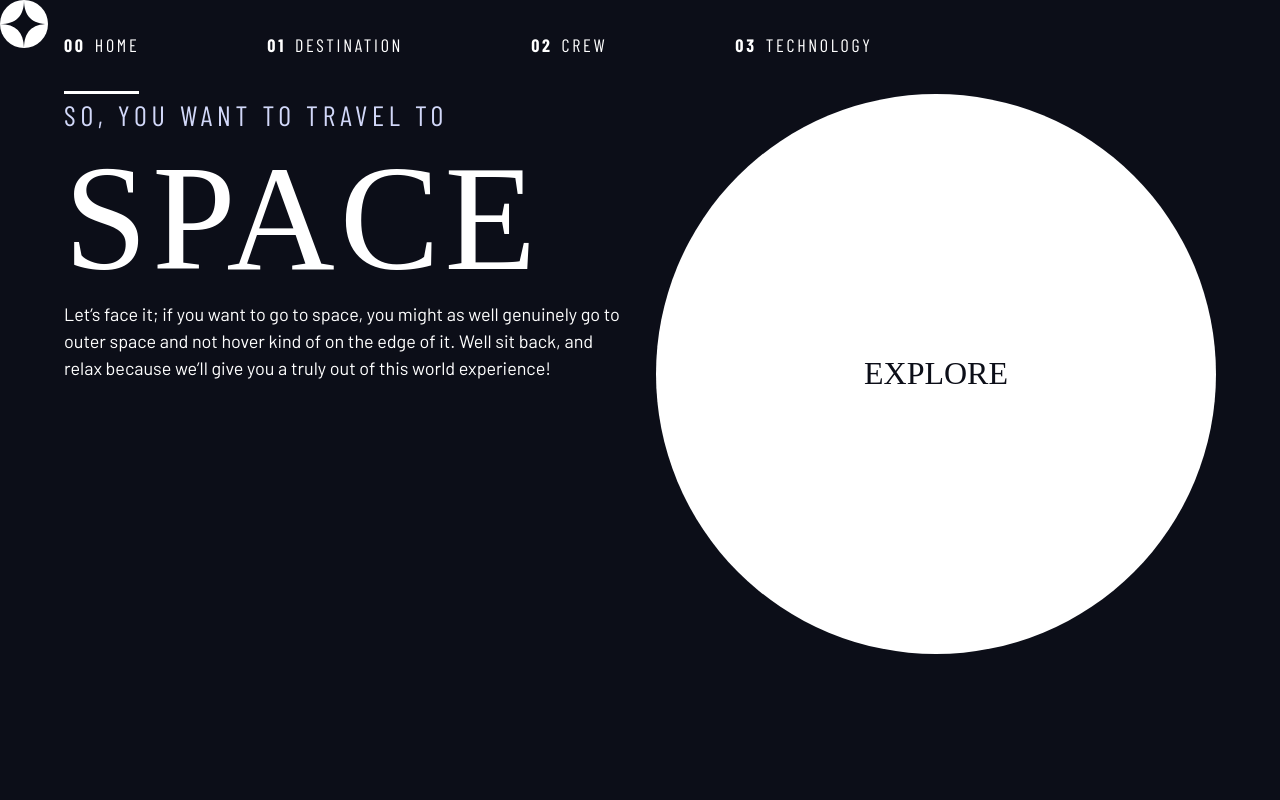
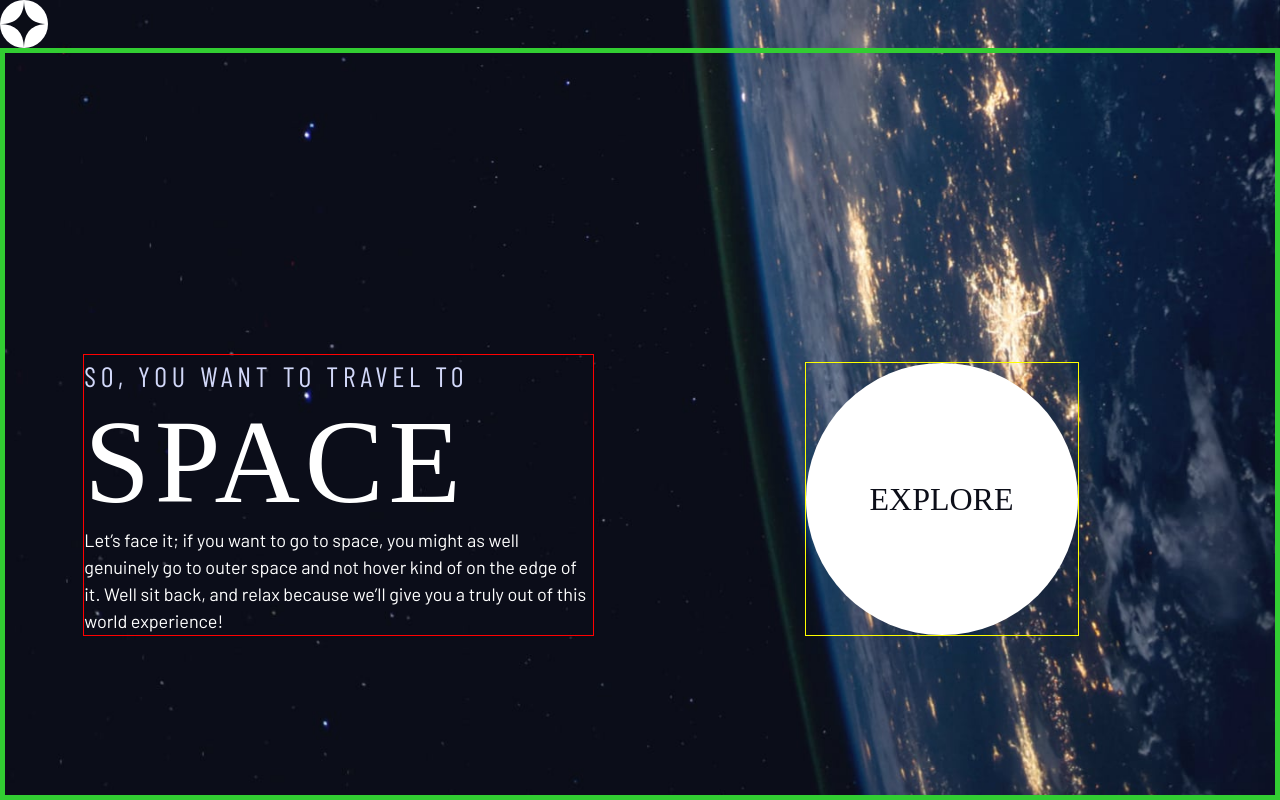
Before and after one commit to rttoshio/space-tourism-website-main, a plain HTML site: page starter-code/index.html in a window 1280 px wide. Drawn offline with nearby package versions, Linux system fonts and the light colour scheme; a web font is replaced by a local one.

Commit message:
Homepage

```diff
--- a/starter-code/index.html
+++ b/starter-code/index.html
@@ -18,38 +18,37 @@
   <title>Frontend Mentor | Space tourism website</title>
 </head>
 
-<body>
+<body class="home">
+
   <header class="primari-header flex">
     <div>
       <img src="/assets/shared/logo.svg" alt="space tourism logo" class="logo">
     </div>
-
-    <nav>
+    <!-- <nav>
       <ul class="primary-navigation underline-indicators flex">
         <li class="active"><a class="ff-sans-cond uppercase text-white letter-spacing-2" href="index.html"><span>00</span>Home</a></li>
         <li><a class="ff-sans-cond uppercase text-white letter-spacing-2" href="destination.html"><span>01</span>Destination</a></li>
         <li><a class="ff-sans-cond uppercase text-white letter-spacing-2" href="crew.html"><span>02</span>Crew</a></li>
         <li><a class="ff-sans-cond uppercase text-white letter-spacing-2" href="technology.html"><span>03</span>Technology</a></li>
       </ul>
-    </nav>
+    </nav> -->
+  </header>
 
-
-  </header>
-  <div class="grid-container">
+  <div class="grid-container grid-container--home">
     <div>
       <h1 class="text-accent fs-500 ff-sans-cond uppercase letter-spacing-1">So, you want to travel to
-        <span class="fs-900 ff-serif text-white">Space</span>
+        <span class="d-block fs-900 ff-serif text-white ">Space</span>
       </h1>
       <p>Let’s face it; if you want to go to space, you might as well genuinely go to
         outer space and not hover kind of on the edge of it. Well sit back, and relax
         because we’ll give you a truly out of this world experience! </p>
     </div>
-    <!-- explore button -->
-    <a href="#" class="large-button uppercase ff-serif fs-600 text-dark bg-white">Explore</a>
-
+    <div>
+      <!-- explore button -->
+      <a href="#" class="large-button uppercase ff-serif  text-dark bg-white">Explore</a>
+    </div>
   </div>
 
-  </div>
 
 </body>
 
--- a/starter-code/styles/index.css
+++ b/starter-code/styles/index.css
@@ -9,12 +9,12 @@
   --clr-white: 0 0% 100%;
 
   /* font-sizes */
-  --fs-900: 9.375rem;
-  --fs-800: 6.25rem;
-  --fs-700: 3.5rem;
-  --fs-600: 2rem;
+  --fs-900: clamp(5rem, 8vw + 1rem, 9.375rem);
+  --fs-800: 3.5rem;
+  --fs-700: 1.5rem;
+  --fs-600: 1rem;
   --fs-500: 1.75rem;
-  --fs-400: 1.125rem;
+  --fs-400: 0.9375em;
   --fs-300: 1rem;
   --fs-200: 0.875rem;
 
@@ -22,6 +22,25 @@
   --ff-serif: "Bellefair", serif;
   --ff-sans-cond: "Barlow Condensed", sans-serif;
   --ff-sans-normal: "Barlow", sans-serif;
+}
+
+@media (min-width: 35em) {
+  :root {
+    --fs-800: 5rem;
+    --fs-700: 2.5rem;
+    --fs-600: 1.5rem;
+    --fs-400: 1rem;
+  }
+}
+
+@media (min-width: 45em) {
+  :root {
+    /* font-sizes */
+    --fs-800: 6.25rem;
+    --fs-700: 3.5rem;
+    --fs-600: 2rem;
+    --fs-400: 1.125rem;
+  }
 }
 
 /* ------------------- */
@@ -67,6 +86,9 @@ body {
   min-height: 100vh;
   text-rendering: optimizeSpeed; /*****/
   line-height: 1.5;
+
+  display: grid;
+  grid-template-rows: min-content 1fr;
 }
 
 /* Make images easier to work with */
@@ -112,6 +134,10 @@ select {
   gap: var(--gap, 1rem);
 }
 
+.d-block {
+  display: block;
+}
+
 .flow > *:where(:not(:first-child)) {
   margin-top: var(--flow-space, 1rem);
   /* outline: 1px solid red; */
@@ -124,20 +150,40 @@ select {
 }
 
 .grid-container {
+  text-align: center;
+  border: 5px solid limegreen;
   display: grid;
-  column-gap: var(--container-gap, 2rem);
-  grid-template-columns: minmax(2rem, 1fr) repeat(2, minmax(0, 40rem)) minmax(
-      2rem,
-      1fr
-    );
+  place-items: center;
+  padding-inline: 1rem;
 }
 
-.grid-container > *:first-child {
-  grid-column: 2;
+.grid-container * {
+  max-width: 50ch;
 }
 
-.grid-container > *:last-child {
-  grid-column: 3;
+@media (min-width: 45em) {
+  .grid-container {
+    text-align: left;
+    column-gap: va r(--container-gap, 2rem);
+    grid-template-columns: minmax(1rem, 1fr) repeat(2, minmax(0, 40rem)) minmax(
+        1rem,
+        1fr
+      );
+  }
+  .grid-container > *:first-child {
+    grid-column: 2;
+    outline: 1px solid red;
+  }
+
+  .grid-container > *:last-child {
+    grid-column: 3;
+    outline: 1px solid yellow;
+  }
+
+  .grid-container--home {
+    padding-bottom: max(6rem, 20vh);
+    align-items: end;
+  }
 }
 
 .sr-only {
@@ -249,6 +295,7 @@ select {
 /* ------------------- */
 
 .large-button {
+  font-size: 2rem;
   position: relative;
   display: inline-grid;
   z-index: 1;
@@ -333,3 +380,28 @@ select {
 .dot-indicators > [aria-selected="true"] {
   background-color: hsl(var(--clr-white));
 }
+/* ----------------------------- */
+/* Page specific background      */
+/* ----------------------------- */
+
+body {
+  background-size: cover;
+  background-position: bottom center;
+}
+/* home */
+
+.home {
+  background-image: url(/assets/home/background-home-mobile.jpg);
+}
+
+@media (min-width: 35em) {
+  .home {
+    background-image: url(/assets/home/background-home-tablet.jpg);
+  }
+}
+
+@media (min-width: 45em) {
+  .home {
+    background-image: url(/assets/home/background-home-desktop.jpg);
+  }
+}
```
